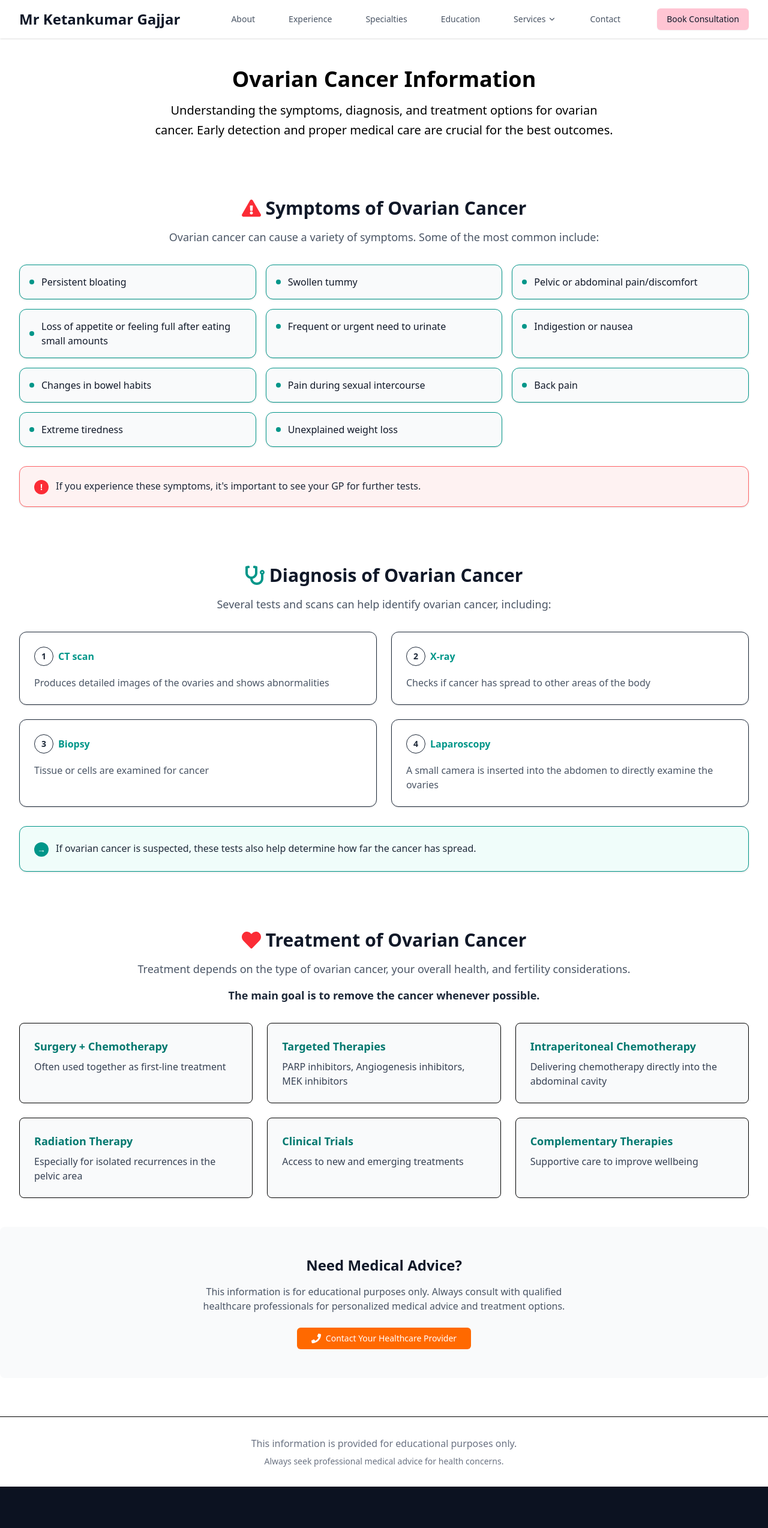
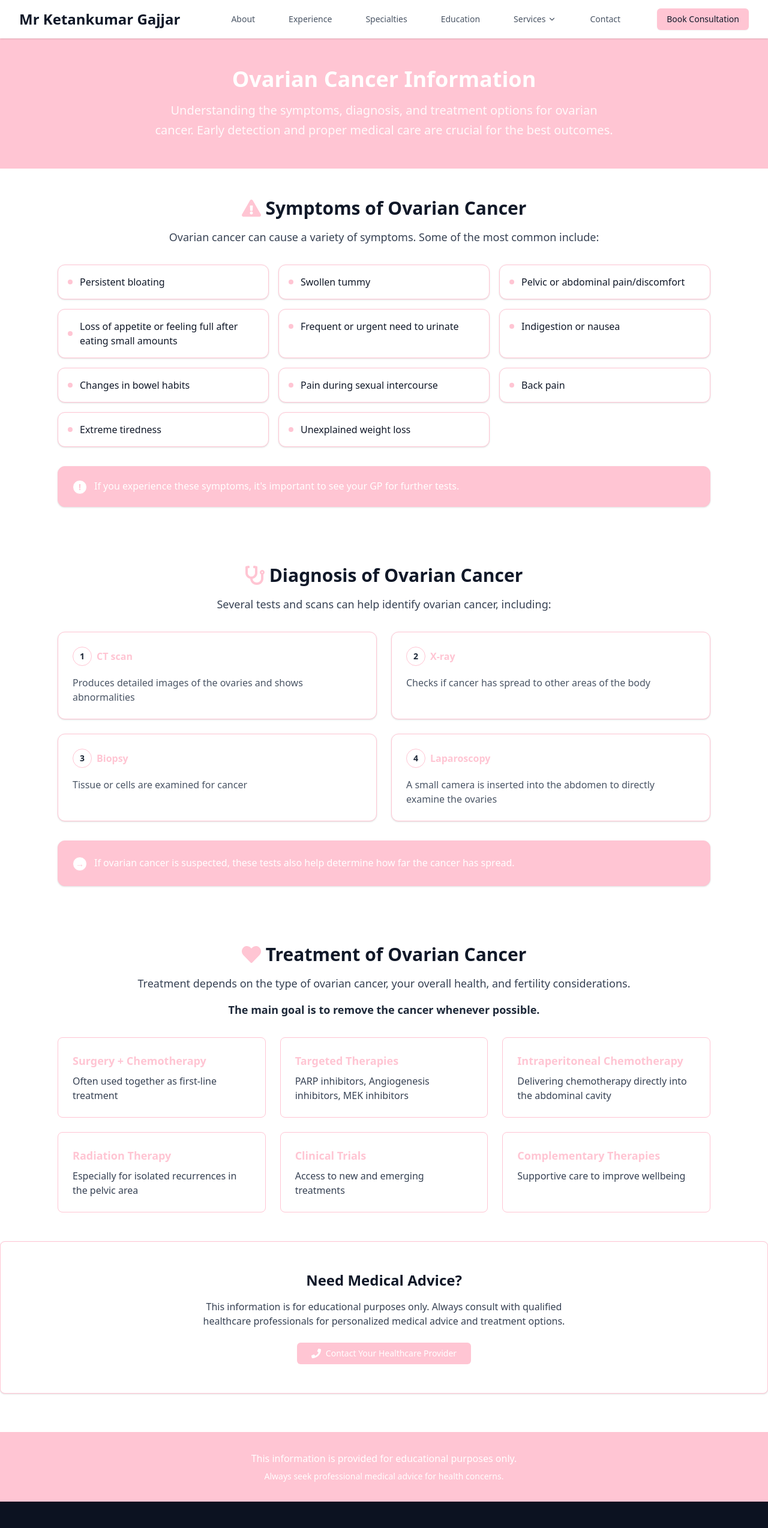
Before and after one commit to shandiru/surgeon, a React (Vite) app: page /Cancer/OvarianCancer in a window 1280 px wide. Shown: the top 2547 px of the page at 60% size. Built offline with nearby package versions, Linux system fonts and the light colour scheme.

Commit message:
add color

```diff
--- a/src/components/CancerSection/OvarianCancerInformationPage/Diagnosis.jsx
+++ b/src/components/CancerSection/OvarianCancerInformationPage/Diagnosis.jsx
@@ -28,15 +28,19 @@ const tests = [
 ]
 
 export default function OvarianCancerDiagnosis() {
+  const pink = '#FFC5D3'
+
   return (
-    <section id="diagnosis" className="py-12 px-4 md:px-6 lg:px-8">
+    <section id="diagnosis" className="py-12">
+      <div className="max-w-6xl mx-auto px-4 md:px-6 lg:px-8">
+
         {/* Title */}
         <div className="text-center mb-8">
           <div className="flex items-center justify-center gap-2 mb-4">
-          <FaStethoscope className="h-8 w-8 text-teal-600" />
+            <FaStethoscope className="h-8 w-8" style={{ color: pink }} />
             <h3 className="text-3xl font-bold text-gray-900">Diagnosis of Ovarian Cancer</h3>
           </div>
-        <p className="text-gray-600 text-lg">
+          <p className="text-gray-700 text-lg">
             Several tests and scans can help identify ovarian cancer, including:
           </p>
         </div>
@@ -47,10 +51,14 @@ export default function OvarianCancerDiagnosis() {
             <div
               key={test.id}
               className="bg-white text-gray-800 flex flex-col gap-4 rounded-xl border py-6 shadow-sm"
+              style={{ borderColor: pink }}
             >
               <div className="px-6">
-              <div className="flex items-center gap-2 font-semibold text-teal-600">
-                <span className="w-8 h-8 flex items-center justify-center rounded-full border text-sm text-gray-800">
+                <div className="flex items-center gap-2 font-semibold" style={{ color: pink }}>
+                  <span
+                    className="w-8 h-8 flex items-center justify-center rounded-full border text-sm text-gray-800"
+                    style={{ borderColor: pink }}
+                  >
                     {test.id}
                   </span>
                   {test.title}
@@ -64,16 +72,24 @@ export default function OvarianCancerDiagnosis() {
         </div>
 
         {/* Summary Box */}
-      <div className="rounded-xl border border-teal-600 bg-teal-50 px-6 py-6 shadow-sm">
+        <div
+          className="rounded-xl px-6 py-6 shadow-sm"
+          style={{ border: `1px solid ${pink}`, backgroundColor: pink }}
+        >
           <div className="flex items-start gap-3">
-          <div className="w-6 h-6 bg-teal-600 text-white rounded-full flex items-center justify-center mt-0.5">
+            <div
+              className="w-6 h-6 text-white rounded-full flex items-center justify-center mt-0.5"
+              style={{ backgroundColor: '#fff', color: pink, border: `1px solid ${pink}` }}
+            >
               <span className="text-sm font-bold">→</span>
             </div>
-          <p className="text-gray-800 font-medium">
+            <p className="text-white font-medium">
               If ovarian cancer is suspected, these tests also help determine how far the cancer has spread.
             </p>
           </div>
         </div>
+
+      </div>
     </section>
   )
 }
--- a/src/components/CancerSection/OvarianCancerInformationPage/Footer.jsx
+++ b/src/components/CancerSection/OvarianCancerInformationPage/Footer.jsx
@@ -3,10 +3,12 @@
 import React from 'react'
 
 const Footer = () => {
+  const pink = '#FFC5D3'
+
   return (
-    <footer className="bg-white border-t mt-16">
+    <footer style={{ backgroundColor: pink }} className="mt-16">
       <div className="container mx-auto px-4 py-8">
-        <div className="text-center text-gray-500">
+        <div className="text-center text-white">
           <p className="mb-2">
             This information is provided for educational purposes only.
           </p>
--- a/src/components/CancerSection/OvarianCancerInformationPage/Header.jsx
+++ b/src/components/CancerSection/OvarianCancerInformationPage/Header.jsx
@@ -4,12 +4,12 @@ import React from 'react'
 
 export default function OvarianCancerHeader() {
   return (
-    <section className="bg-muted py-12">
-      <div className="container mx-auto px-4 text-center">
-        <h2 className="text-4xl font-bold text-foreground mb-4">
+    <section style={{ backgroundColor: '#FFC5D3' }} className="py-12">
+      <div className="container mx-auto text-center">
+        <h2 className="text-4xl font-bold mb-4 text-white">
           Ovarian Cancer Information
         </h2>
-        <p className="text-xl text-muted-foreground max-w-3xl mx-auto leading-relaxed">
+        <p className="text-xl max-w-3xl mx-auto leading-relaxed text-white/90">
           Understanding the symptoms, diagnosis, and treatment options for ovarian cancer.
           Early detection and proper medical care are crucial for the best outcomes.
         </p>
--- a/src/components/CancerSection/OvarianCancerInformationPage/MedicalAdviceSection.jsx
+++ b/src/components/CancerSection/OvarianCancerInformationPage/MedicalAdviceSection.jsx
@@ -4,14 +4,27 @@ import React from 'react'
 import { FaPhone } from 'react-icons/fa'
 
 export default function MedicalAdviceSection() {
+  const pink = '#FFC5D3'
+  const pinkHover = '#e6b0c0' // slightly darker for hover
+
   return (
-    <section className="text-center bg-gray-50 rounded-lg px-4 py-12 md:px-6 lg:px-8">
+    <section
+      className="text-center rounded-lg px-4 py-12 md:px-6 lg:px-8 shadow-sm"
+      style={{ backgroundColor: '#FFFFFF', border: `1px solid ${pink}` }}
+    >
       <h4 className="text-2xl font-bold text-gray-900 mb-4">Need Medical Advice?</h4>
-      <p className="text-gray-600 mb-6 max-w-2xl mx-auto">
+      <p className="text-gray-700 mb-6 max-w-2xl mx-auto">
         This information is for educational purposes only. Always consult with qualified healthcare
         professionals for personalized medical advice and treatment options.
       </p>
-      <button className="inline-flex items-center justify-center gap-2 text-white bg-orange-500 hover:bg-orange-600 font-medium text-sm px-6 py-2 rounded-md transition-all">
+      <button
+        className="inline-flex items-center justify-center gap-2 text-white font-medium text-sm px-6 py-2 rounded-md transition-all"
+        style={{
+          backgroundColor: pink,
+        }}
+        onMouseOver={e => (e.currentTarget.style.backgroundColor = pinkHover)}
+        onMouseOut={e => (e.currentTarget.style.backgroundColor = pink)}
+      >
         <FaPhone className="w-4 h-4" />
         Contact Your Healthcare Provider
       </button>
--- a/src/components/CancerSection/OvarianCancerInformationPage/Symptoms.jsx
+++ b/src/components/CancerSection/OvarianCancerInformationPage/Symptoms.jsx
@@ -18,15 +18,19 @@ const symptoms = [
 ]
 
 export default function OvarianCancerSymptoms() {
+  const pink = '#FFC5D3'
+
   return (
-    <section id="symptoms" className="py-12 px-4 md:px-6 lg:px-8">
+    <section id="symptoms" className="py-12">
+      <div className="max-w-6xl mx-auto px-4 md:px-6 lg:px-8">
+
         {/* Title and Intro */}
         <div className="text-center mb-8">
           <div className="flex items-center justify-center gap-2 mb-4">
-          <FaExclamationTriangle className="h-8 w-8 text-red-500" />
+            <FaExclamationTriangle className="h-8 w-8" style={{ color: pink }} />
             <h3 className="text-3xl font-bold text-gray-900">Symptoms of Ovarian Cancer</h3>
           </div>
-        <p className="text-gray-600 text-lg">
+          <p className="text-gray-700 text-lg">
             Ovarian cancer can cause a variety of symptoms. Some of the most common include:
           </p>
         </div>
@@ -36,11 +40,12 @@ export default function OvarianCancerSymptoms() {
           {symptoms.map((symptom, index) => (
             <div
               key={index}
-            className="bg-gray-50 text-gray-900 flex flex-col rounded-xl border shadow-sm border-teal-600"
+              className="bg-white text-gray-900 flex flex-col rounded-xl border shadow-sm"
+              style={{ borderColor: pink }}
             >
               <div className="p-4">
                 <div className="flex items-center gap-3">
-                <div className="w-2 h-2 bg-teal-600 rounded-full flex-shrink-0" />
+                  <div className="w-2 h-2 rounded-full flex-shrink-0" style={{ backgroundColor: pink }} />
                   <p className="font-medium">{symptom}</p>
                 </div>
               </div>
@@ -49,16 +54,24 @@ export default function OvarianCancerSymptoms() {
         </div>
 
         {/* Alert Note */}
-      <div className="rounded-xl border border-red-400 bg-red-50 px-6 py-5 shadow-sm">
+        <div
+          className="rounded-xl px-6 py-5 shadow-sm"
+          style={{ border: `1px solid ${pink}`, backgroundColor: pink }}
+        >
           <div className="flex items-start gap-3">
-          <div className="w-6 h-6 bg-red-500 text-white rounded-full flex items-center justify-center mt-0.5">
+            <div
+              className="w-6 h-6 text-white rounded-full flex items-center justify-center mt-0.5"
+              style={{ backgroundColor: '#fff', color: pink, border: `1px solid ${pink}` }}
+            >
               <span className="text-sm font-bold">!</span>
             </div>
-          <p className="text-gray-800 font-medium">
+            <p className="text-white font-medium">
               If you experience these symptoms, it's important to see your GP for further tests.
             </p>
           </div>
         </div>
+
+      </div>
     </section>
   )
 }
--- a/src/components/CancerSection/OvarianCancerInformationPage/Treatment.jsx
+++ b/src/components/CancerSection/OvarianCancerInformationPage/Treatment.jsx
@@ -31,15 +31,19 @@ const treatments = [
 ]
 
 export default function OvarianCancerTreatment() {
+  const pink = '#FFC5D3'
+
   return (
-    <section id="treatment" className="py-12 px-4 md:px-6 lg:px-8">
+    <section id="treatment" className="py-12">
+      <div className="max-w-6xl mx-auto px-4 md:px-6 lg:px-8">
+
         {/* Section Header */}
         <div className="text-center mb-8">
           <div className="flex items-center justify-center gap-2 mb-4">
-          <FaHeart className="h-8 w-8 text-red-500" />
+            <FaHeart className="h-8 w-8" style={{ color: pink }} />
             <h3 className="text-3xl font-bold text-gray-900">Treatment of Ovarian Cancer</h3>
           </div>
-        <p className="text-gray-600 text-lg">
+          <p className="text-gray-700 text-lg">
             Treatment depends on the type of ovarian cancer, your overall health, and fertility considerations.
           </p>
           <p className="text-gray-800 font-semibold text-lg mt-4">
@@ -52,13 +56,18 @@ export default function OvarianCancerTreatment() {
           {treatments.map((item, index) => (
             <div
               key={index}
-            className="bg-gray-50 border rounded-lg p-6 hover:shadow-md transition-shadow"
+              className="bg-white rounded-lg p-6 hover:shadow-md transition-shadow"
+              style={{ border: `1px solid ${pink}` }}
             >
-            <h4 className="text-teal-700 font-semibold text-lg mb-2">{item.title}</h4>
+              <h4 className="font-semibold text-lg mb-2" style={{ color: pink }}>
+                {item.title}
+              </h4>
               <p className="text-gray-700">{item.description}</p>
             </div>
           ))}
         </div>
+
+      </div>
     </section>
   )
 }
```
Lines whose indentation alone changed are shown as unchanged.
